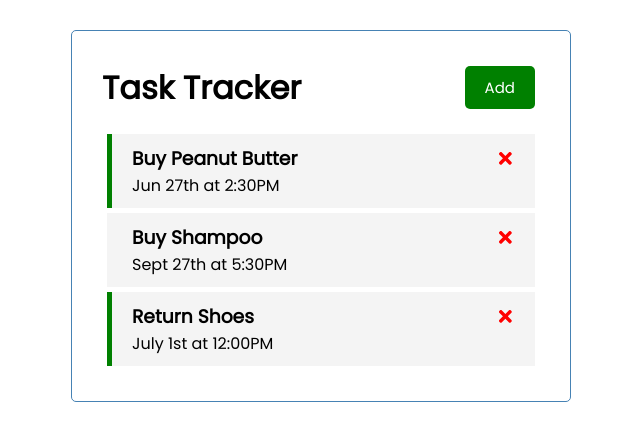
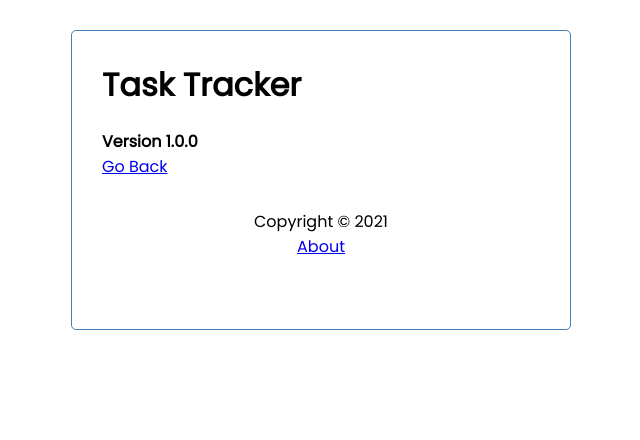
Before and after one commit to pakhilnair/react-tracker-app-test, a React (Create React App) app: page /about in a window 1280 px wide. Shown: the top 440 px of the page, without its empty margins (319-959 px from the left). Built offline with nearby package versions, Linux system fonts and the light colour scheme; data requests are answered from the project's data file.

Commit message:
Router v6 fixes

```diff
--- a/db.json
+++ b/db.json
@@ -10,12 +10,12 @@
       "id": 2,
       "text": "Buy Shampoo",
       "date": "Sept 27th at 5:30PM",
-      "reminder": false
+      "reminder": true
     },
     {
       "text": "Return Shoes",
       "date": "July 1st at 12:00PM",
-      "reminder": true,
+      "reminder": false,
       "id": 3
     }
   ]
--- a/package.json
+++ b/package.json
@@ -10,6 +10,7 @@
     "react": "^18.1.0",
     "react-dom": "^18.1.0",
     "react-icons": "^4.4.0",
+    "react-router-dom": "^6.3.0",
     "react-scripts": "5.0.1",
     "web-vitals": "^2.1.4"
   },
--- a/src/App.js
+++ b/src/App.js
@@ -2,6 +2,9 @@
 import Tasks from "./components/Tasks";
 import { useState, useEffect } from "react";
 import AddTask from "./components/AddTask";
+import Footer from "./components/Footer";
+import About from "./components/About";
+import { Route, Routes, BrowserRouter } from "react-router-dom";
 
 const App = () => {
   const [showAddTask, setShowAddTask] = useState(false);
@@ -78,19 +81,46 @@
   };
 
   return (
+    <BrowserRouter>
       <div className="container">
         <Header
           title="Task Tracker"
           onAdd={() => setShowAddTask(!showAddTask)}
           showAdd={showAddTask}
         />
-      {showAddTask && <AddTask onAdd={addTask} />}
+        {/* {showAddTask && <AddTask onAdd={addTask} />}
         {tasks.length > 0 ? (
-        <Tasks tasks={tasks} onDelete={deleteTask} onToggle={toggleReminder} />
+          <Tasks
+            tasks={tasks}
+            onDelete={deleteTask}
+            onToggle={toggleReminder}
+          />
+        ) : (
+          "No tasks to show "
+        )} */}
+        <Routes>
+            <Route
+              path="/"
+              element={
+              <>
+                {showAddTask && <AddTask  onAdd={addTask} />}
+                {tasks.length > 0 ? (
+                  <Tasks
+                    tasks={tasks}
+                    onDelete={deleteTask}
+                    onToggle={toggleReminder}
+                  />
                 ) : (
                   "No tasks to show "
                 )}
+              </>
+              }
+            />
+            <Route path="/about" element={<About />} />
+        </Routes>
+        <Footer />
       </div>
+    </BrowserRouter>
   );
 };
 
--- /dev/null
+++ b/src/components/About.js
@@ -0,0 +1,16 @@
+import { Link } from "react-router-dom";
+// import Header from "./Header";
+// import Footer from "./Footer";
+
+const About = () => {
+  return (
+    <div className="">
+      {/* <Header title="Task Tracker" /> */}
+      <h4>Version 1.0.0</h4>
+      <Link to="/">Go Back</Link>
+      {/* <Footer /> */}
+    </div>
+  );
+};
+
+export default About;
--- /dev/null
+++ b/src/components/Footer.js
@@ -0,0 +1,12 @@
+import { Link } from 'react-router-dom'
+
+const Footer = () => {
+  return (
+    <footer>
+        <p>Copyright &copy; 2021</p>
+        <Link to="/about">About</Link>
+    </footer>
+  )
+}
+
+export default Footer
--- a/src/components/Header.js
+++ b/src/components/Header.js
@@ -1,13 +1,16 @@
 import PropTypes from 'prop-types'
 import Button from './Button'
+import { useLocation } from 'react-router-dom'
 
 const Header = ({ title, onAdd, showAdd }) => {
+  const location = useLocation()
+
   return (
     <header className='header'>
         <h1>{ title }</h1>
-        <Button color={showAdd ? 'red' : 'green'}
+        {location.pathname === '/' && <Button color={showAdd ? 'red' : 'green'}
         text={showAdd ? 'Close' : 'Add'}
-        onClick={ onAdd } />
+        onClick={ onAdd } />}
     </header>
   )
 }
```
Also changed, not shown: src/index.js (+14 -6 lines), 1 other file (tests, documents, lock files or other folders). Lines whose indentation alone changed are shown as unchanged.
